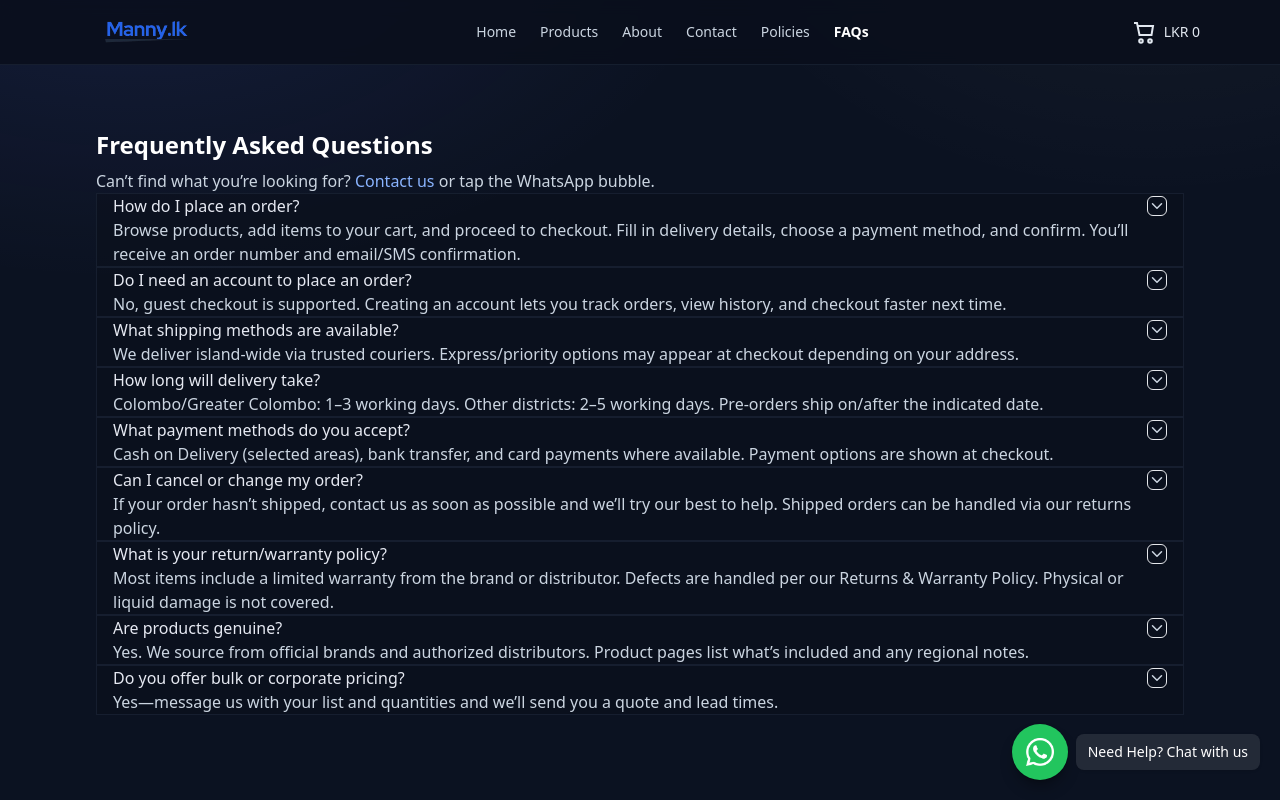
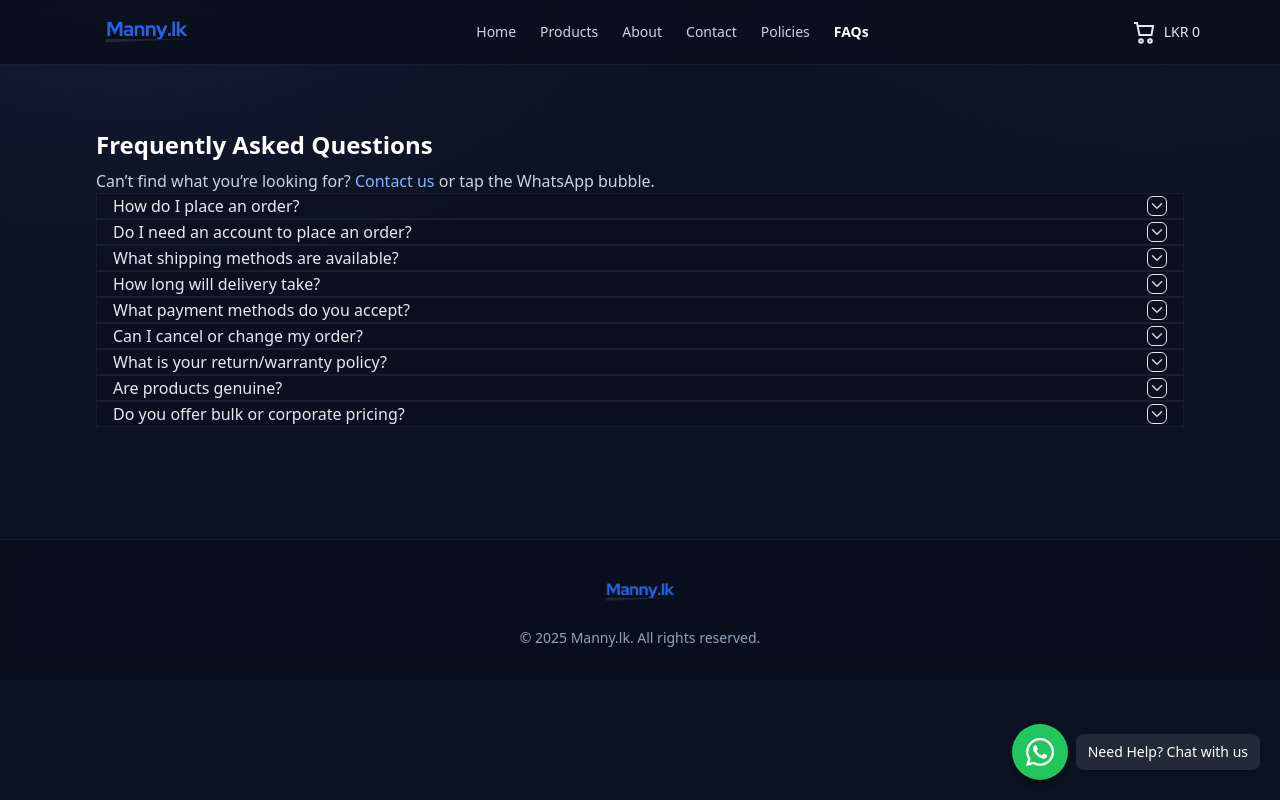
Before and after one commit to UdUdithaEdirisinghe/unm, a Next.js app: page /faq in a window 1280 px wide. Shown: the top 800 px of the page. Built offline with nearby package versions, Linux system fonts and the light colour scheme.

Commit message:
faqclient fix a

```diff
--- a/src/app/faq/FaqClient.tsx
+++ b/src/app/faq/FaqClient.tsx
@@ -44,7 +44,7 @@ const faqs: QA[] = [
 ];
 
 function Chevron({ open }: { open: boolean }) {
-  // Fixed px size so global CSS can't blow it up
+  // Fixed size so global SVG rules can’t blow it up
   return (
     <svg
       aria-hidden="true"
@@ -78,46 +78,42 @@ function Item({
 }) {
   return (
     <div className="rounded-xl border border-slate-800/60 bg-[rgba(10,15,28,0.6)]">
-      {/* Header row: text on the left (read-only), arrow button on the right (controls panel) */}
+      {/* Header row: text on left (read-only), arrow button on right (toggles) */}
       <div className="flex items-center justify-between gap-3 px-4 py-3">
         <span className="font-medium text-slate-100">{qa.q}</span>
 
         <button
           type="button"
-          aria-label={open ? "Collapse answer" : "Expand answer"}
+          aria-label={open ? "Hide answer" : "Show answer"}
           aria-expanded={open}
           aria-controls={`faq-panel-${index}`}
           onClick={() => onToggle(index)}
-          className="inline-flex items-center justify-center rounded-md border border-slate-700/60 bg-transparent p-1.5 hover:bg-slate-800/50 focus:outline-none focus:ring-2 focus:ring-brand-accent/40"
+          className="inline-flex items-center justify-center rounded-md border border-slate-700/60 p-1.5 hover:bg-slate-800/50 focus:outline-none focus:ring-2 focus:ring-brand-accent/40"
         >
           <Chevron open={open} />
         </button>
       </div>
 
-      {/* Panel with smooth open/close (no layout jumps) */}
+      {/* Panel: smooth max-height animation, hidden by default */}
       <div
         id={`faq-panel-${index}`}
-        className={`px-4 pb-3 text-slate-300 transition-[grid-template-rows] ${
-          open ? "grid grid-rows-[1fr]" : "grid grid-rows-[0fr]"
-        }`}
+        className="px-4 pb-3 text-slate-300 overflow-hidden transition-[max-height] duration-300 ease-in-out"
+        style={{ maxHeight: open ? 400 : 0 }} // <= slide open/closed; adjust height if needed
       >
-        <div className="overflow-hidden">
-          <p className="pt-1">{qa.a}</p>
-        </div>
+        <p className="pt-1">{qa.a}</p>
       </div>
     </div>
   );
 }
 
 export default function FaqClient() {
-  // Support multiple open items because each arrow is intentional.
-  const [openSet, setOpenSet] = useState<Set<number>>(() => new Set([0]));
+  // Start with all closed; arrow controls each one
+  const [openSet, setOpenSet] = useState<Set<number>>(new Set());
 
   const toggle = (idx: number) => {
     setOpenSet((cur) => {
       const next = new Set(cur);
-      if (next.has(idx)) next.delete(idx);
-      else next.add(idx);
+      next.has(idx) ? next.delete(idx) : next.add(idx);
       return next;
     });
   };
```
